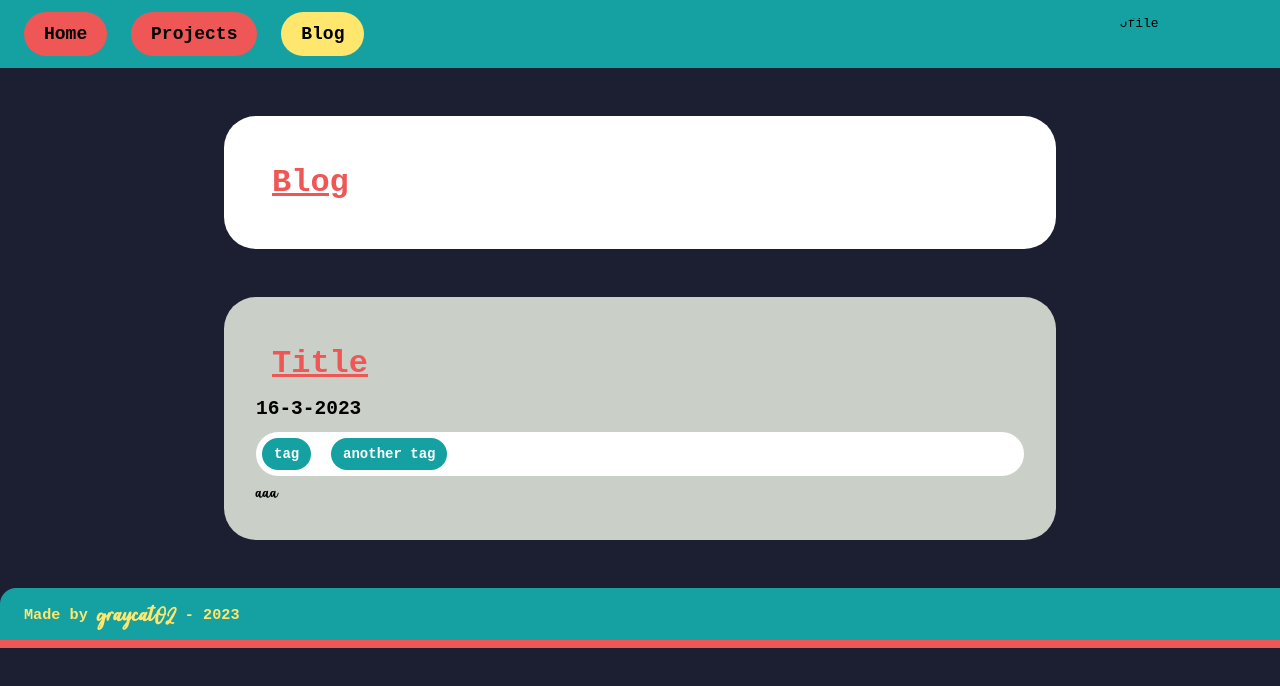
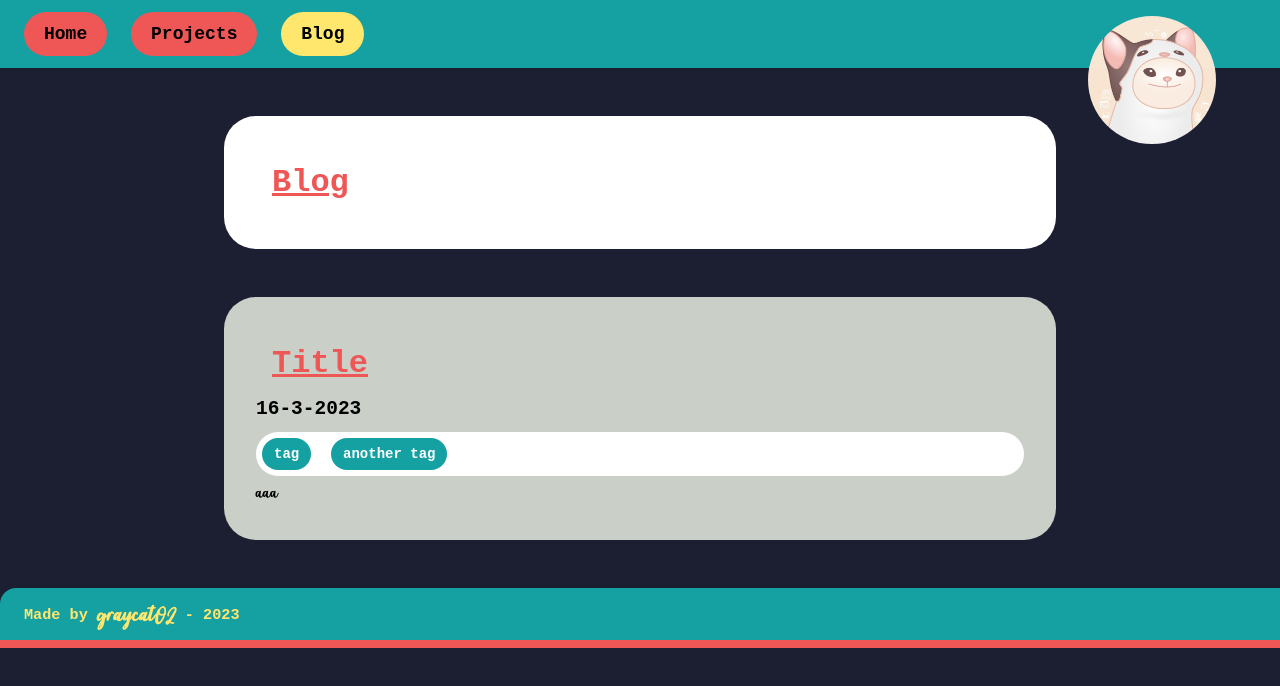
Before and after one commit to graycat02/graycat02.github.io, a plain HTML site: page blog.html in a window 1280 px wide. Drawn offline with Linux system fonts and the light colour scheme.

Commit message:
Fixed profile photo file extension

```diff
--- a/blog.html
+++ b/blog.html
@@ -13,7 +13,7 @@
 </head>
 <body>
   <header>
-    <img src="./images/perfil.jpeg" alt="profile" height="128px" width="128px">
+    <img src="./images/perfil.png" alt="profile" height="128px" width="128px">
     <ul>
       <li><a href="./index.html">Home</a></li>
       <li><a href="./projects.html">Projects</a></li>
```
Also changed, not shown: index.html (+1 -1 lines), plantilla.html (+1 -1 lines), projects.html (+1 -1 lines).
